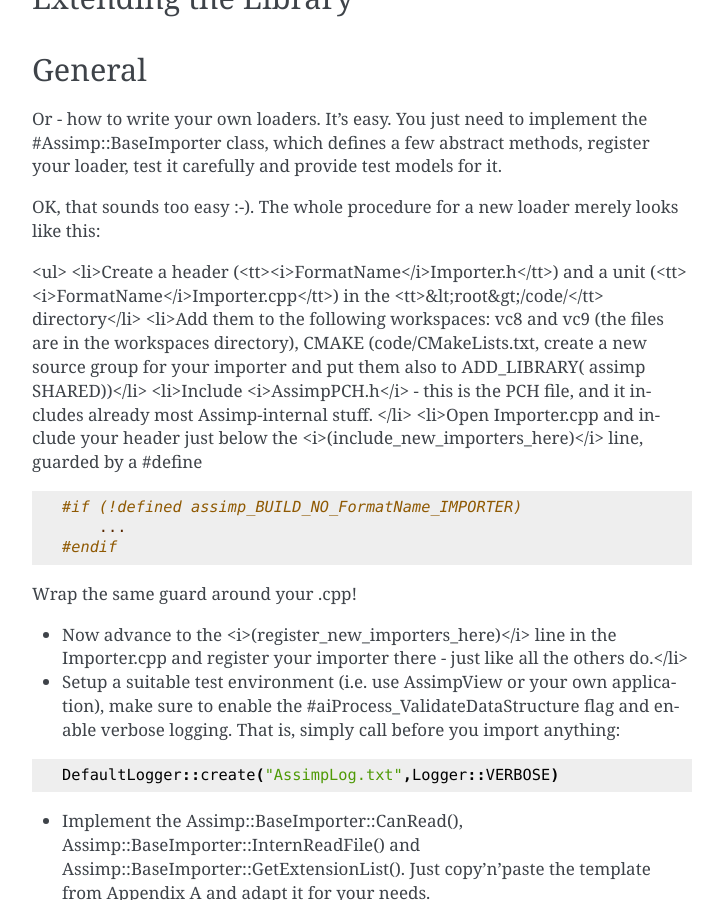
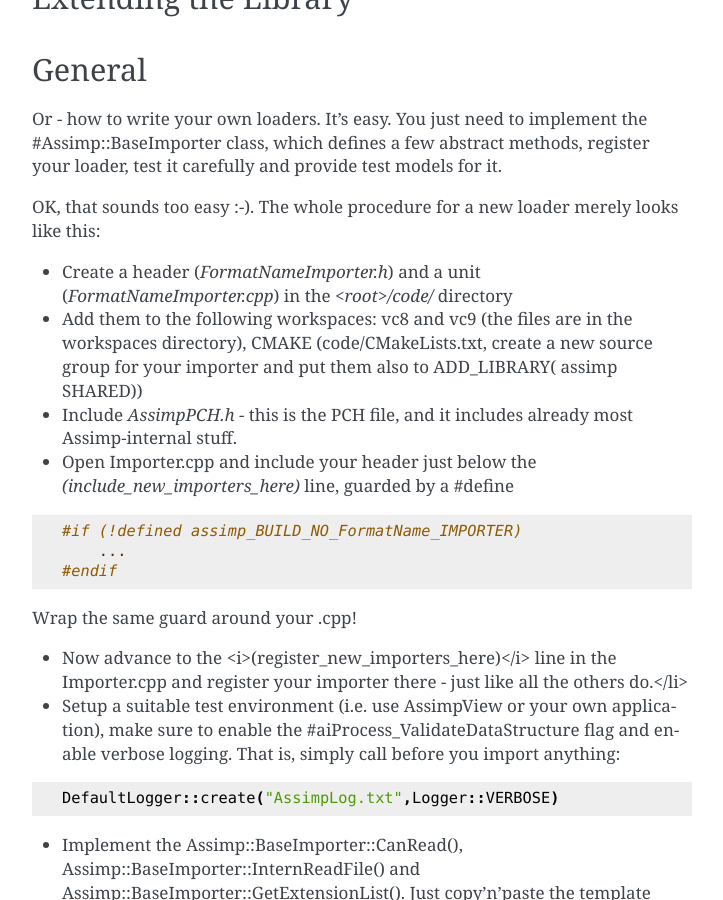
Before and after one commit to assimp/assimp-docs, a Sphinx documentation site: the page built from source/usage/use_the_lib.rst, in a window 1280 px wide and 900 px high, scrolled down 29027 px. Shown: the whole window, without its empty margins (388-1111 px from the left). Built offline with Sphinx 7.4.7, drawn with Linux system fonts in a browser that asks for light colours.

Commit message:
Remove HTML and replace with reST markup

```diff
--- a/source/usage/use_the_lib.rst
+++ b/source/usage/use_the_lib.rst
@@ -1362,13 +1362,10 @@
 
 OK, that sounds too easy :-). The whole procedure for a new loader merely looks like this:
 
-<ul>
-<li>Create a header (<tt><i>FormatName</i>Importer.h</tt>) and a unit (<tt><i>FormatName</i>Importer.cpp</tt>) in the <tt>&lt;root&gt;/code/</tt> directory</li>
-<li>Add them to the following workspaces: vc8 and vc9 (the files are in the workspaces directory), CMAKE (code/CMakeLists.txt, create a new
-source group for your importer and put them also to ADD_LIBRARY( assimp SHARED))</li>
-<li>Include <i>AssimpPCH.h</i> - this is the PCH file, and it includes already most Assimp-internal stuff. </li>
-<li>Open Importer.cpp and include your header just below the <i>(include_new_importers_here)</i> line,
-guarded by a #define
+* Create a header (*FormatNameImporter.h*) and a unit (*FormatNameImporter.cpp*) in the *<root>/code/* directory
+* Add them to the following workspaces: vc8 and vc9 (the files are in the workspaces directory), CMAKE (code/CMakeLists.txt, create a new source group for your importer and put them also to ADD_LIBRARY( assimp SHARED))
+* Include *AssimpPCH.h* - this is the PCH file, and it includes already most Assimp-internal stuff.
+* Open Importer.cpp and include your header just below the *(include_new_importers_here)* line, guarded by a #define
 
 ::
 
```
